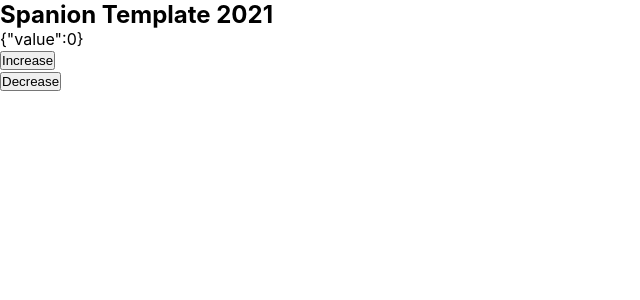
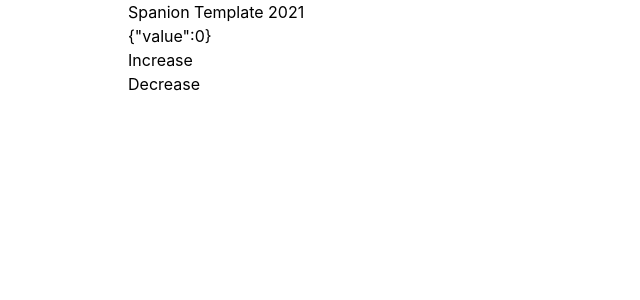
Before and after one commit to AKAspanion/teams-test, a React (Create React App) app: page / in a window 1280 px wide. Shown: the top 300 px of the page, without its empty margins (0-640 px from the left). Built offline with nearby package versions, Linux system fonts and the light colour scheme.

Commit message:
Tailwind added

```diff
--- /dev/null
+++ b/craco.config.js
@@ -0,0 +1,7 @@
+module.exports = {
+  style: {
+    postcss: {
+      plugins: [require('tailwindcss'), require('autoprefixer')],
+    },
+  },
+};
--- a/public/index.html
+++ b/public/index.html
@@ -5,7 +5,7 @@
     <link rel="icon" href="%PUBLIC_URL%/favicon.ico" />
     <meta name="viewport" content="width=device-width, initial-scale=1" />
     <meta name="theme-color" content="#000000" />
-    <meta name="description" content="Web site created using create-react-app" />
+    <meta name="description" content="A bootstrap app by spanion" />
     <link rel="apple-touch-icon" href="%PUBLIC_URL%/logo192.png" />
     <!--
       manifest.json provides metadata used when your web app is installed on a
@@ -21,7 +21,7 @@
       work correctly both with client-side routing and a non-root public URL.
       Learn how to configure a non-root public URL by running `npm run build`.
     -->
-    <title>React App</title>
+    <title>Spanion App</title>
   </head>
   <body>
     <noscript>You need to enable JavaScript to run this app.</noscript>
--- a/src/app/App.tsx
+++ b/src/app/App.tsx
@@ -5,8 +5,10 @@
 
 function App() {
   return (
-    <main>
-      <Routes />
+    <main className="bg-white dark:bg-gray-900 dark:text-white h-full">
+      <div className="max-w-screen-lg mx-auto">
+        <Routes />
+      </div>
     </main>
   );
 }
--- a/src/index.css
+++ b/src/index.css
@@ -1,3 +1,7 @@
+@tailwind base;
+@tailwind components;
+@tailwind utilities;
+
 * {
   margin: 0;
   padding: 0;
@@ -5,7 +9,6 @@
 
 html,
 body {
-  min-height: 100%;
   -webkit-tap-highlight-color: transparent;
   font-family: -apple-system, BlinkMacSystemFont, 'Segoe UI', 'Roboto', 'Oxygen',
     'Ubuntu', 'Cantarell', 'Fira Sans', 'Droid Sans', 'Helvetica Neue',
--- a/src/services/local-store.ts
+++ b/src/services/local-store.ts
@@ -2,7 +2,6 @@
 import { LOCAL_STORE_CONFIG } from '../config';
 
 localforage.config(LOCAL_STORE_CONFIG);
-
 export default class LocalStore {
   public static set = (key: string, value: any, callback?: any) => {
     return localforage.setItem<any>(key, value, callback);
--- a/src/views/home/index.tsx
+++ b/src/views/home/index.tsx
@@ -1,15 +1,11 @@
 import { useSelector, useDispatch } from 'react-redux';
-import { useParams } from 'react-router-dom';
 
 import { decrement, increment } from '../../redux/actions';
 import { selectCount } from '../../redux/selectors';
 
 const Home = () => {
-  const params = useParams();
   const dispatch = useDispatch();
   const counter = useSelector(selectCount);
-
-  console.log(params);
 
   return (
     <section>
--- a/src/views/not-found/index.tsx
+++ b/src/views/not-found/index.tsx
@@ -1,8 +1,10 @@
 const NotFound = () => {
   return (
-    <section>
-      <h1>404</h1>
-      <p>Page not found</p>
+    <section className="h-screen flex items-center justify-center">
+      <div className="text-center">
+        <h1 className="mx-auto text-3xl font-bold">404</h1>
+        <p className="pt-2">Page not found</p>
+      </div>
     </section>
   );
 };
--- /dev/null
+++ b/tailwind.config.js
@@ -0,0 +1,19 @@
+const colors = require('tailwindcss/colors');
+
+module.exports = {
+  purge: ['./src/**/*.{js,jsx,ts,tsx}', './public/index.html'],
+  darkMode: 'class',
+  theme: {
+    extend: {},
+    colors: {
+      blue: colors.blue,
+      black: colors.black,
+      white: colors.white,
+      gray: colors.trueGray,
+    },
+  },
+  variants: {
+    extend: {},
+  },
+  plugins: [],
+};
```
Also changed, not shown: package.json (+8 -4 lines), public/manifest.json, 1 other file (tests, documents, lock files or other folders).
